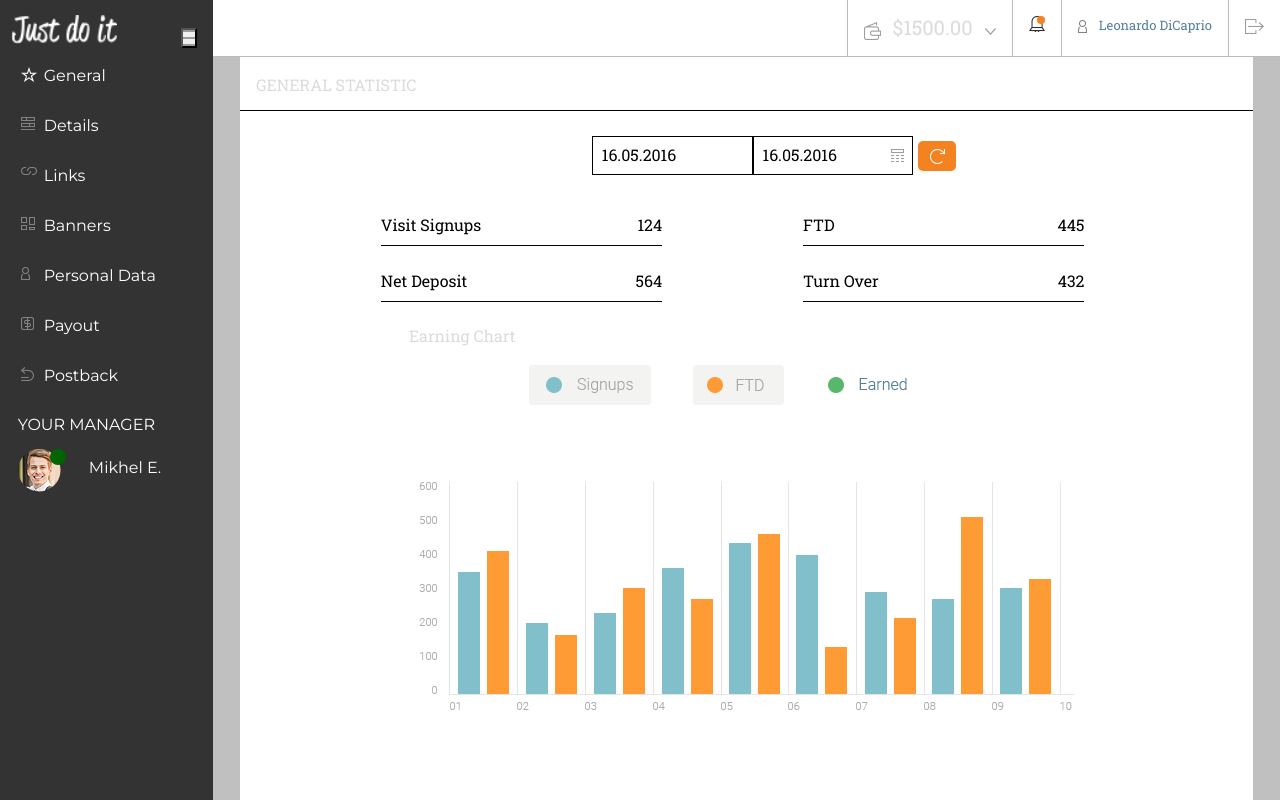
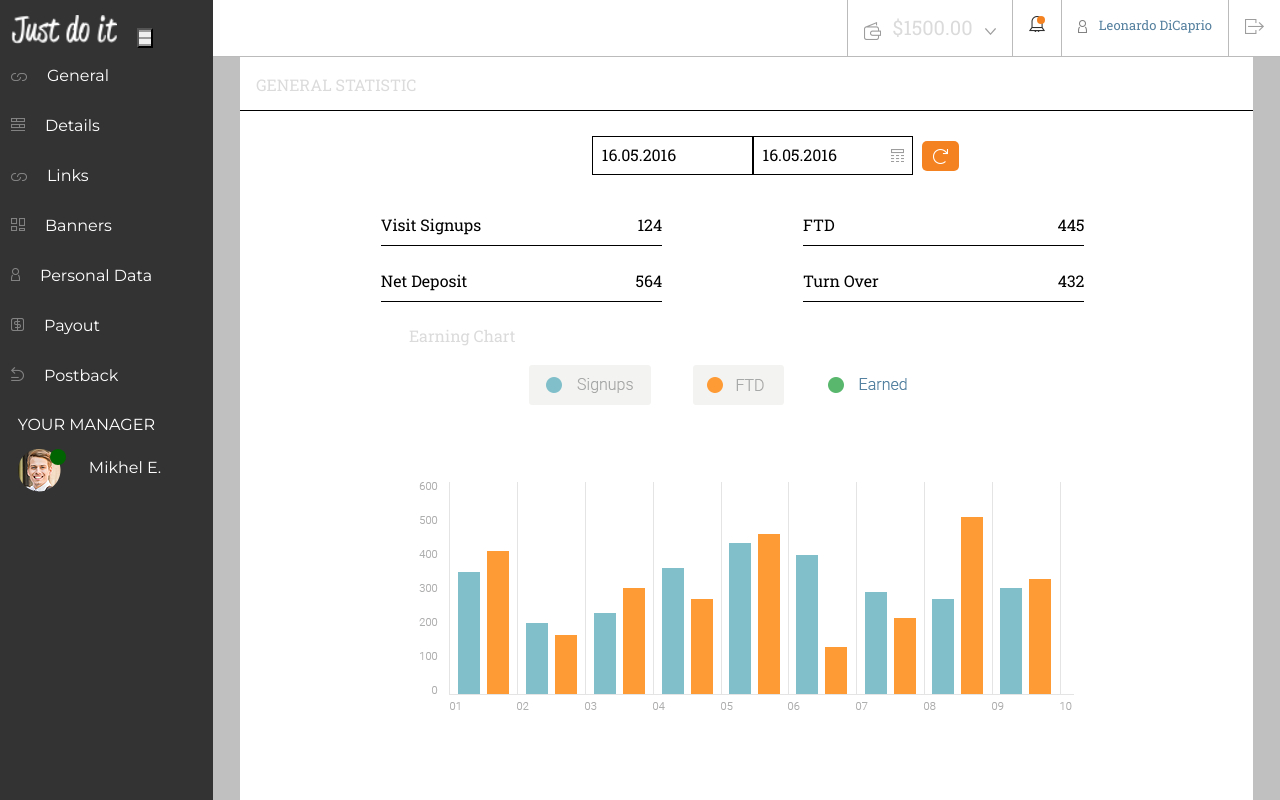
Before and after one commit to przemo88/projekt_indywidualny, a website: page index.html in a window 1280 px wide. Shown: the top 800 px of the page. Drawn offline with Linux system fonts and the light colour scheme; a web font is replaced by a local one.

Commit message:
fixed desktop menu

```diff
--- a/index.html
+++ b/index.html
@@ -23,13 +23,14 @@
 
 
 				<div class="menu-list mt-4">
-					<div class="col-l-12 col-m-12 star">General</div>
-					<div class="col-l-12 col-m-12 details">Details</div>
-					<div class="col-l-12 col-m-12 links">Links</div>
-					<div class="col-l-12 col-m-12 banners">Banners</div>
-					<div class="col-l-12 col-m-12 personal">Personal Data</div>
-					<div class="col-l-12 col-m-12 payout">Payout</div>
-					<div class="col-l-12 col-m-12 postback">Postback</div>
+
+					<div class="col-l-12 col-m-12"><img src ="mini/links.png">General</div>
+					<div class="col-l-12 col-m-12"><img src ="mini/details.png">Details</div>
+					<div class="col-l-12 col-m-12"><img src ="mini/links.png">Links</div>
+					<div class="col-l-12 col-m-12"><img src ="mini/banners.png">Banners</div>
+					<div class="col-l-12 col-m-12"><img src ="mini/personal.png">Personal Data</div>
+					<div class="col-l-12 col-m-12"><img src ="mini/payout.png">Payout</div>
+					<div class="col-l-12 col-m-12"><img src ="mini/postback.png">Postback</div>
 
 				</div>
 
@@ -84,7 +85,7 @@
 						<div class="row">
 							<input type="text" value="16.05.2016" class="input-form roboto col-l-2 col-m-2 col-offset-l-5 col-offset-m-5 mt-4"/>
 							<input type="text" value="16.05.2016" class="input-form roboto col-l-2  col-m-3 form-photo mt-4"/>
-							<div class="btn-orange-2 mt-5"></div>
+							<div class="btn-orange-2 col-offset-l-1 mt-5"></div>
 						</div>
 
 					</div>
--- a/js/script.js
+++ b/js/script.js
@@ -4,7 +4,9 @@ function toggleMenu(visible) {
   document.querySelector('.top').classList.toggle('hidden-top');
   document.querySelector('.top').classList.toggle('menu-list-hidden');
   document.querySelector('.content').classList.toggle('col-l-12');
-  document.querySelector('.menu-list').classList.toggle('menu-list-hidden');
+  document.querySelector('.menu-list').classList.toggle('show');
+  document.querySelector('.photo').classList.toggle('show');
+  //document.querySelector('.menu').classList.toggle('col-s-12');
 }
 
 document.querySelector('.hamburger').addEventListener('click', function(e) {
--- a/sass/_buttons.scss
+++ b/sass/_buttons.scss
@@ -38,9 +38,8 @@
 	@include btn-orange;
 	width: $btn-width / 4;
 	height: $btn-heigth / 2;
-	margin-left: 53%;
-	position:absolute;
-
+	position:relative;
+	margin-left: 1%;
 	border-radius: 5px;
 	background-image: url('../mini/input-btn.png');
 	background-repeat: no-repeat;
--- a/sass/_layout.scss
+++ b/sass/_layout.scss
@@ -51,6 +51,9 @@
 	   text-align: right;
 }
 
+.align-center{
+	text-align: center;
+}
 
 /* Border */
 
--- a/sass/_menu.scss
+++ b/sass/_menu.scss
@@ -5,48 +5,20 @@
 
 		.menu-list{
 			line-height: 50px;
+			margin-left: 5%;
 			:hover{
 			background-color:$grey-2;
 		}
 
+
+		img{
+			padding-right: 10%;
+
+		}
 	}
 }
 
 /* Mini icons */
-
-.links{
-	@include mini_picture('../mini/links.png');
-}
-
-.details{
-	@include mini_picture('../mini/details.png');
-}
-
-.banners{
-	@include mini_picture('../mini/banners.png');
-}
-
-.payout{
-	@include mini_picture('../mini/payout.png');
-}
-
-.personal{
-	@include mini_picture('../mini/personal.png');
-
-}
-
-.postback{
-	@include mini_picture('../mini/postback.png');
-}
-
-.star{
-	@include mini_picture('../mini/star.png');
-}
-
-.dotted{
-	@include mini_picture('../mini/dotted.png');
-}
-
 
 .photo{
    @include photo;
@@ -87,9 +59,9 @@
 
 .hamburger{
 	background-image:url('../mini/hamburger.png');
-	width: 50px;
+	width: 60px;
 	height: 20px;
-	margin-left: 5%;
+	margin-left: 1.5%;
 	margin-top: 5%;
 
 	@media (min-width: 768px) and (max-width: 1199px)
--- a/sass/_smartfonLayout.scss
+++ b/sass/_smartfonLayout.scss
@@ -4,4 +4,9 @@
 	max-width: 767px;
 	margin: 0 auto;
 }
+
+/*.menu{
+	width: 0;
+}*/
+
 }
--- a/sass/_top.scss
+++ b/sass/_top.scss
@@ -56,5 +56,5 @@
 	 @include online;
    width: 0.5em;
    height: 0.5em;
-    background: $orange-1;
+   background: $orange-1;
 }
```
Also changed, not shown: css/style.css, 1 other file.
